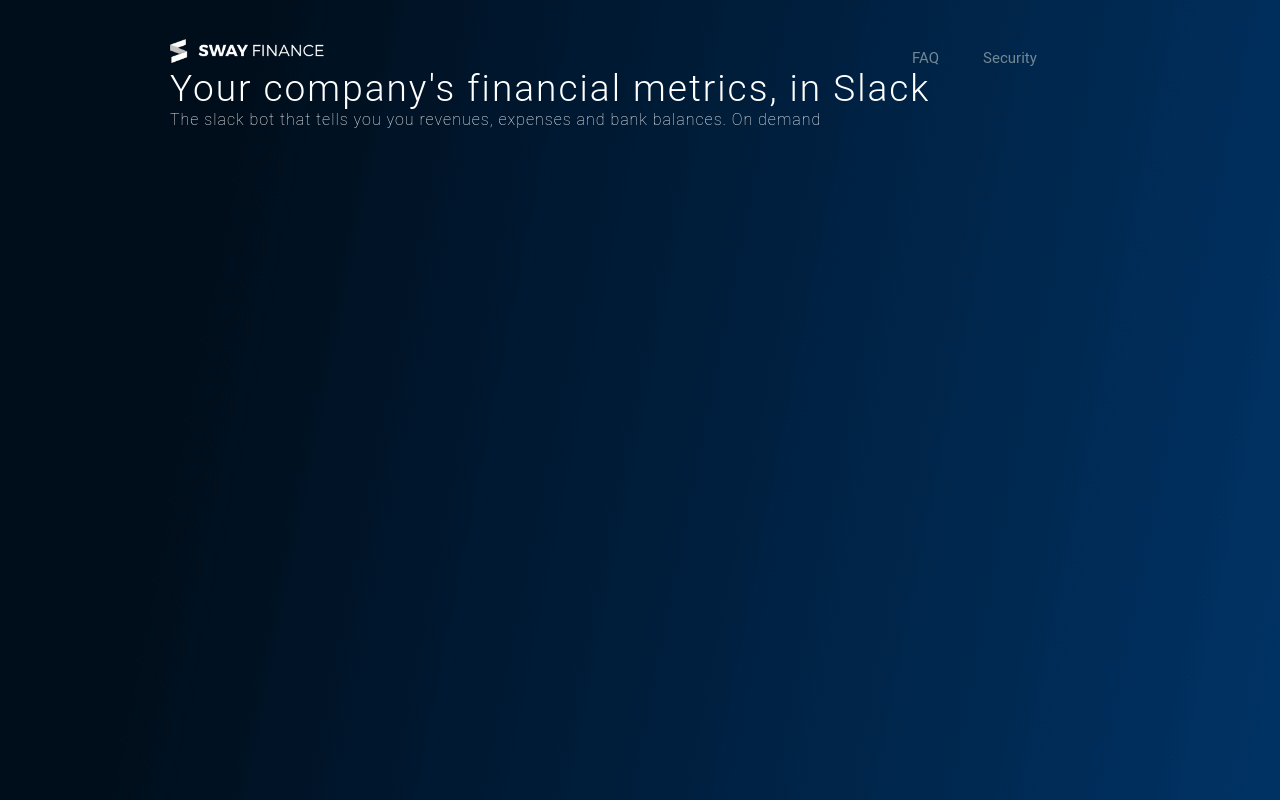
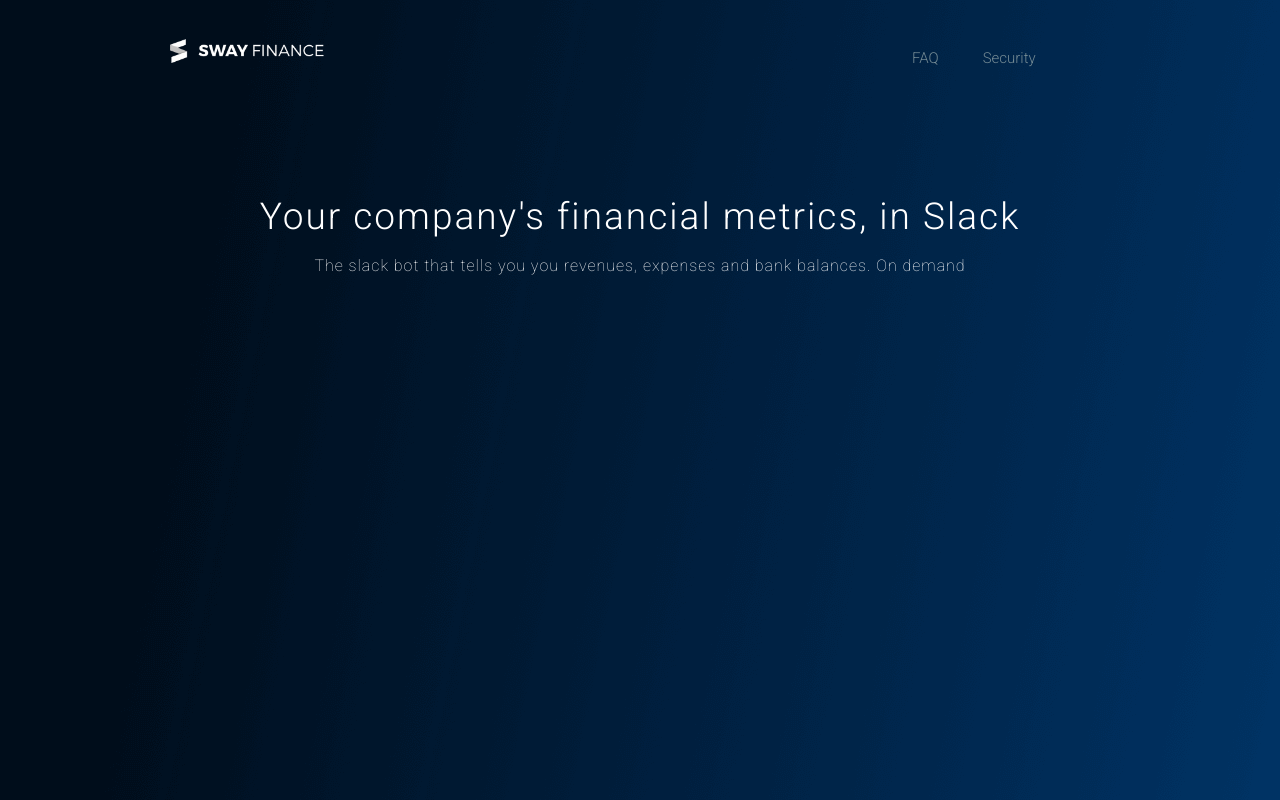
Before and after one commit to xmichelle/sway-finance, a plain HTML site: page index.html in a window 1280 px wide. Drawn offline with Linux system fonts and the light colour scheme.

Commit message:
Adjusted position of header #5

```diff
--- a/index.html
+++ b/index.html
@@ -1,8 +1,9 @@
 <!DOCTYPE html>
 <html lang="en">
 <head>
-  <meta charset="UTF-8">
-  <meta name="viewport" content="width=device-width, initial-scale=1.0">
+  <meta charset="UTF-8" />
+  <meta name="viewport" content="width=device-width, initial-scale=1.0" />
+  <link href="https://fonts.googleapis.com/css?family=Roboto:100,300" rel="stylesheet"/>
   <link rel="stylesheet" href="styles.css"/>
   <title>Website Logo</title>
 </head>
--- a/styles.css
+++ b/styles.css
@@ -25,7 +25,7 @@ img {
   box-sizing: border-box;
   padding: 20px;
   text-decoration: none;
-  font-family: Roboto, sans-serif;
+  font-family: 'Roboto', sans-serif;
   font-size: 15px;
   color: #728993;
 }
@@ -35,20 +35,27 @@ img {
   box-sizing: border-box;
   padding: 20px;
   text-decoration: none;
-  font-family: Roboto, sans-serif;
+  font-family: 'Roboto', sans-serif;
   font-size: 15px;
   color: #728993;
 }
 
 .header {
-  font-family: Roboto, sans-serif;
+  font-family: 'Roboto', sans-serif;
   color: #fff;
+  text-align: center;
+  max-width: 940px;
+  margin-left: auto;
+  margin-right: auto;
 }
 
 #heading1 {
   font-size: 37px;
   font-weight: 300;
   letter-spacing: 2px;
+  margin-bottom: 18px;
+  padding-top: 128px;
+  box-sizing: border-box;
 }
 
 #heading2 {
```
